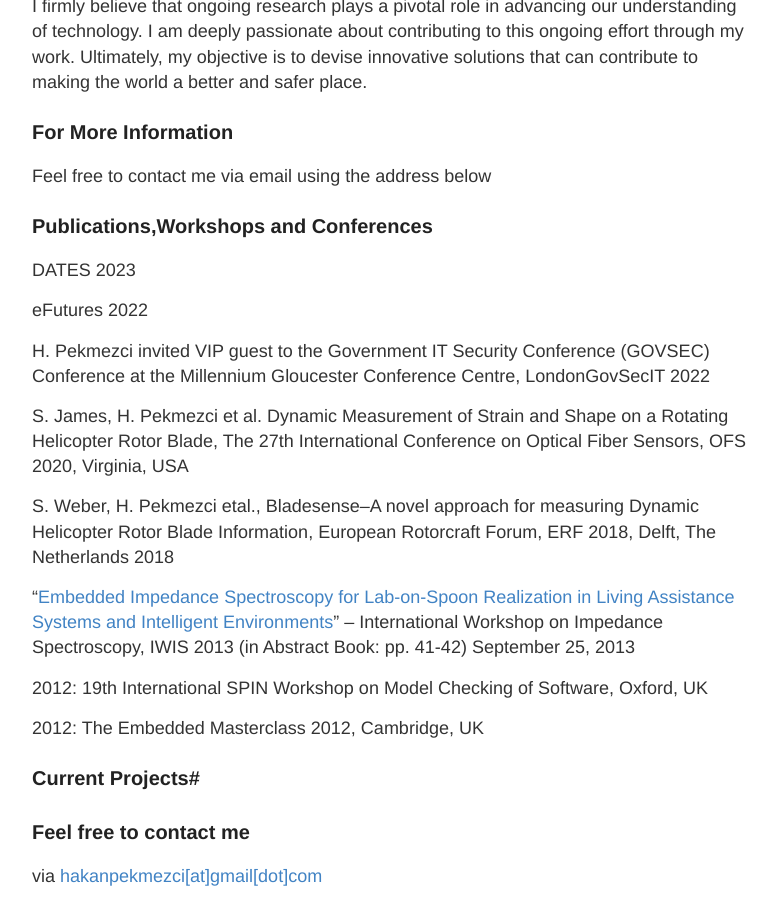
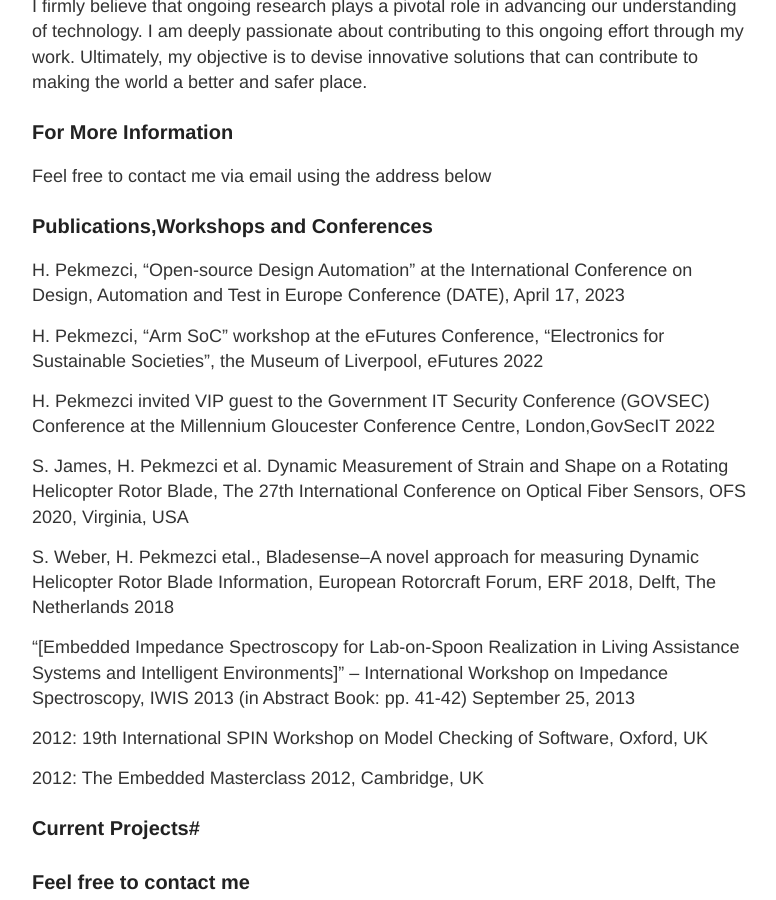
Before and after one commit to pekmezci/pekmezci.github.io, a Jekyll site: the page built from about.md, in a window 1280 px wide and 900 px high, scrolled down 583 px. Shown: the whole window, without its empty margins (248-1024 px from the left). Built offline with Jekyll 4.4.1, drawn with Linux system fonts in a browser that asks for light colours.

Commit message:
Update about.md

```diff
--- a/about.md
+++ b/about.md
@@ -17,18 +17,18 @@ Feel free to contact me via email using the address below
 
 ### Publications,Workshops and Conferences
 
-DATES 2023
+H. Pekmezci, "Open-source Design Automation" at the International Conference on Design, Automation and Test in Europe Conference (DATE), April 17, 2023
 
-eFutures 2022
+H. Pekmezci, "Arm SoC" workshop at the eFutures Conference, "Electronics for Sustainable Societies", the Museum of Liverpool, eFutures 2022
 
-H. Pekmezci invited VIP guest to the Government IT Security Conference (GOVSEC) Conference at the Millennium Gloucester Conference Centre, LondonGovSecIT 2022
+H. Pekmezci invited VIP guest to the Government IT Security Conference (GOVSEC) Conference at the Millennium Gloucester Conference Centre, London,GovSecIT 2022
 
 S. James, H. Pekmezci et al. Dynamic Measurement of Strain and Shape on a Rotating Helicopter Rotor Blade, The 27th
 International Conference on Optical Fiber Sensors, OFS 2020, Virginia, USA
 
 S. Weber, H. Pekmezci etal., Bladesense–A novel approach for measuring Dynamic Helicopter Rotor Blade Information, European Rotorcraft Forum, ERF 2018, Delft, The Netherlands 2018
 
-"[Embedded Impedance Spectroscopy for Lab-on-Spoon Realization in Living Assistance Systems and Intelligent Environments](/images/pekmezci_IWIS_2013_PAK%20_final_pdf.pdf)"
+"[Embedded Impedance Spectroscopy for Lab-on-Spoon Realization in Living Assistance Systems and Intelligent Environments]"
 – International Workshop on Impedance Spectroscopy, IWIS 2013 (in Abstract Book: pp. 41-42) September 25, 2013
 
 2012: 19th International SPIN Workshop on Model Checking of Software, Oxford, UK
```
